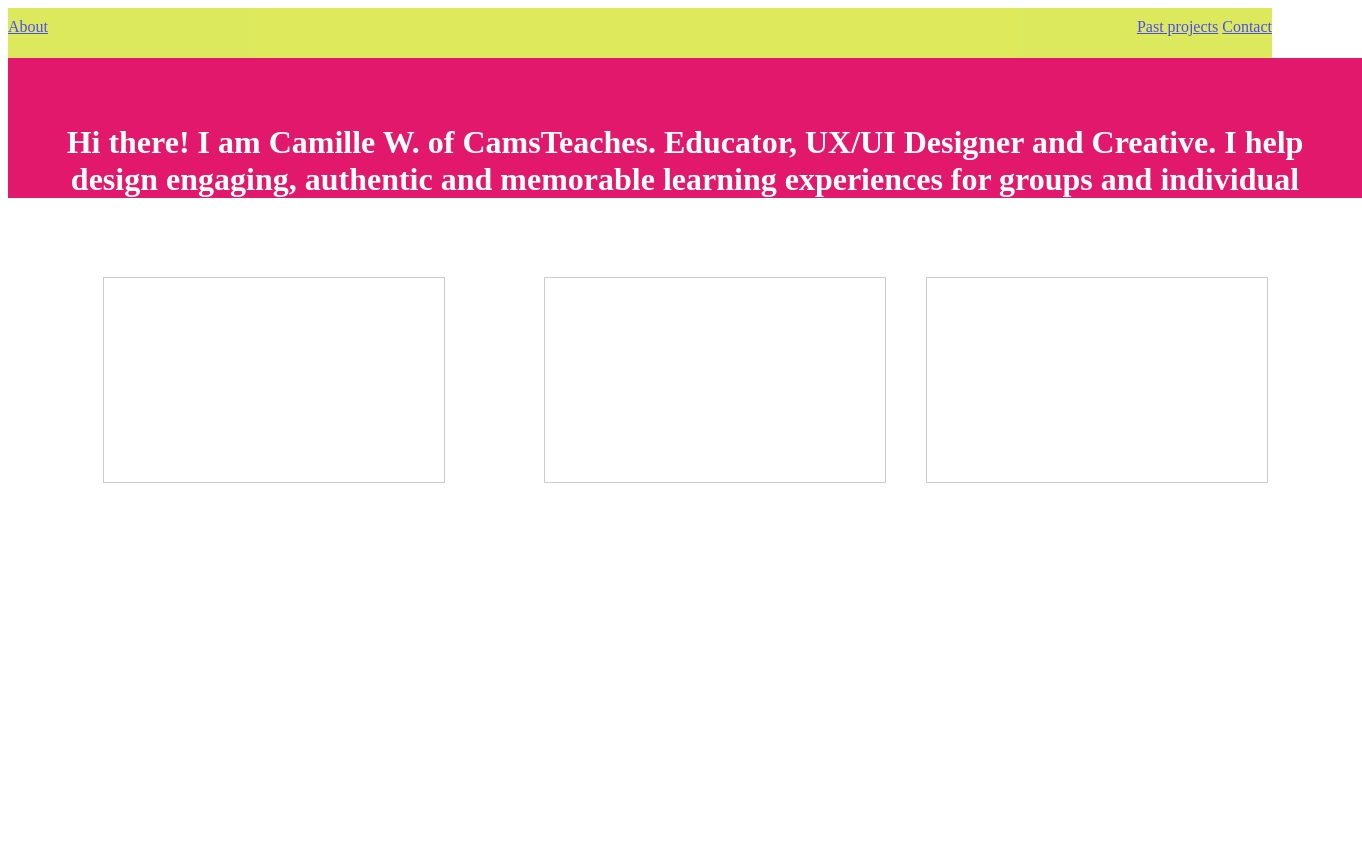
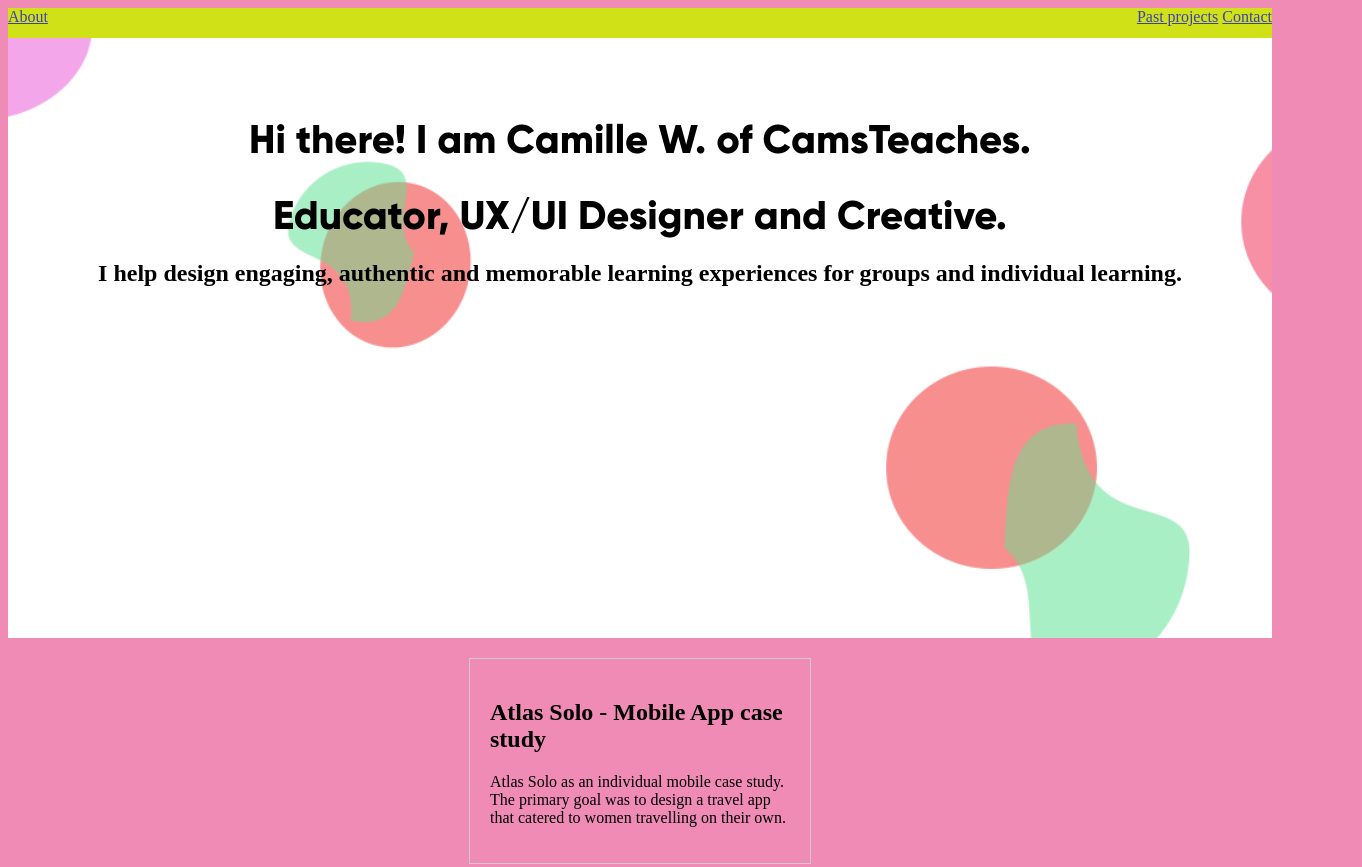
Before and after one commit to CaWats/UX_UI_HW_17, a plain HTML site: page Index.html in a window 1280 px wide. Shown: the top 867 px of the page, 1362 px wide, since content can reach past the window. Before the commit the page ends 800 px from the top, so only its background shows below. Drawn offline with Linux system fonts and the light colour scheme.

Commit message:
update
correcting naming convention for HTML

```diff
--- a/CSS/Portfolio.css
+++ b/CSS/Portfolio.css
@@ -1,20 +1,39 @@
-
+@font-face {
+  font-family: 'Gilroy';
+  src: url("../Fonts/Gilroy-FREE/Gilroy-ExtraBold.otf") format('woff2'),
+       url("../Fonts/Gilroy-FREE/Gilroy-Light.otf") format('woff');
+  font-weight: normal;
+  font-style: normal;
+}
+@font-face {
+  font-family: 'Baskerville';
+  src: url("../Fonts/Libre_Baskerville/LibreBaskerville-Regular.ttf") format('woff2'),
+       url("../Fonts/Libre_Baskerville/LibreBaskerville-Bold.ttf") format('woff');
+  font-weight: normal;
+  font-style: normal;
+}
+   body{
+    background-color: #ef8bb5;
+   }
     .header, .footer {
-      background-color: whitesmoke;
+      background-color:whitesmoke;
+      opacity: 50%;
       color: white;
       text-align: center;
      width: 100%;
     }
+    .navbar {
+      width:100%;
+      background-color: #D0E118;
+    }
     .nav {
       display:flex;
       height:30px;
-      padding: 10px;
       width:100%;
       background-color: #D0E118;
       opacity:70%;
       color: #fff;
       text-align: center;
-      padding: 10px 0;
     }
     .left {
       width:75%;
@@ -25,22 +44,30 @@
       float:right;
       text-align: right;
     }
-    .header{
-      width:100%;
-      height: 50px;
-      background-color: #e1186c;
-      padding:45px;
+    .hero {
+      background-image: url("../images/hero\ imsgr.png");
+      background-size: cover;
+      background-position:center;
+      height: 500px;
+      color: black;
+      text-align:center;
+      padding: 50px;
+    }
+    .hero h1 {
+      font-size: 2.5em;
+      font-family: 'gilroy', sans-serif;
+      margin-bottom: 10px;
     }
     .card-menu {
       display: flex;
       justify-content: space-around;
       flex-wrap: wrap;
-      /* Add more styles as needed */
+
     }
     .card {
       width: 300px;
       margin: 20px;
       padding: 20px;
-      border: 1px solid #ccc;
-      /* Add more styles as needed */
+      border: 1px solid #cccccc;
+
     }
--- a/Index.html
+++ b/Index.html
@@ -7,38 +7,44 @@
   </title>
 </head>
 <body>
-  <nav>
+  <nav class="navbar">
    <div class="nav">
     <div class="left">
-    <a href="#">About</a></div>
+    <a href="#">About</a>
+  </div>
     <div class="right">
     <a href="#">Past projects</a>
-    <a href="#">Contact</a></div>
-    <!-- Add more links as needed -->
+    <a href="#">Contact</a>
+  </div>
+  </div>
+
   </nav>
-  <div class="header">
-    <header>
+  <div class="hero">
       <h1>Hi there! I am Camille W. of CamsTeaches.
-        Educator, UX/UI Designer and Creative. I help design engaging, authentic and memorable learning experiences for groups and individual learning.
+
+      <h1> Educator, UX/UI Designer and Creative. </h1>
+        <h2>I help design engaging, authentic and memorable learning experiences for groups and individual learning.</h2>
       </h1>
 
-    </header>
-
+  </div>
 
 
     <main>
-      <!-- Space for card menu -->
+
       <div class="card-menu">
 
         <div class="card">
           <h2>Atlas Solo - Mobile App case study</h2>
           <p>Atlas Solo as an individual mobile case study. The primary goal was to design a travel app that catered to women travelling on their own.</p>
         </div>
+        </div>
+
         <div class="card-menu">
 
             <div class="card">
               <h2>Hidden Gems- Job Seeker Mobile App case study</h2>
               <p>A new take on finding the best employers and employees - for early-career employees and career-changers.</p>
+            </div>
             </div>
 
             <div class="card-menu">
@@ -51,7 +57,7 @@
     </main>
 
     <footer>
-      <p>&copy; 2023 Your Website Footer</p>
+      <p>footer...</p>
     </footer>
 
   </body>
```
Also changed, not shown: myux.html (added, +21 -0 lines), Fonts/Gilroy-FREE/Gilroy-ExtraBold.otf (added), Fonts/Gilroy-FREE/Gilroy-Light.otf (added), Fonts/Libre_Baskerville/LibreBaskerville-Bold.ttf (added), Fonts/Libre_Baskerville/LibreBaskerville-Italic.ttf (added), Fonts/Libre_Baskerville/LibreBaskerville-Regular.ttf (added), Fonts/Libre_Baskerville/OFL.txt (added), images/hero imsgr.png (added), 4 other files.
